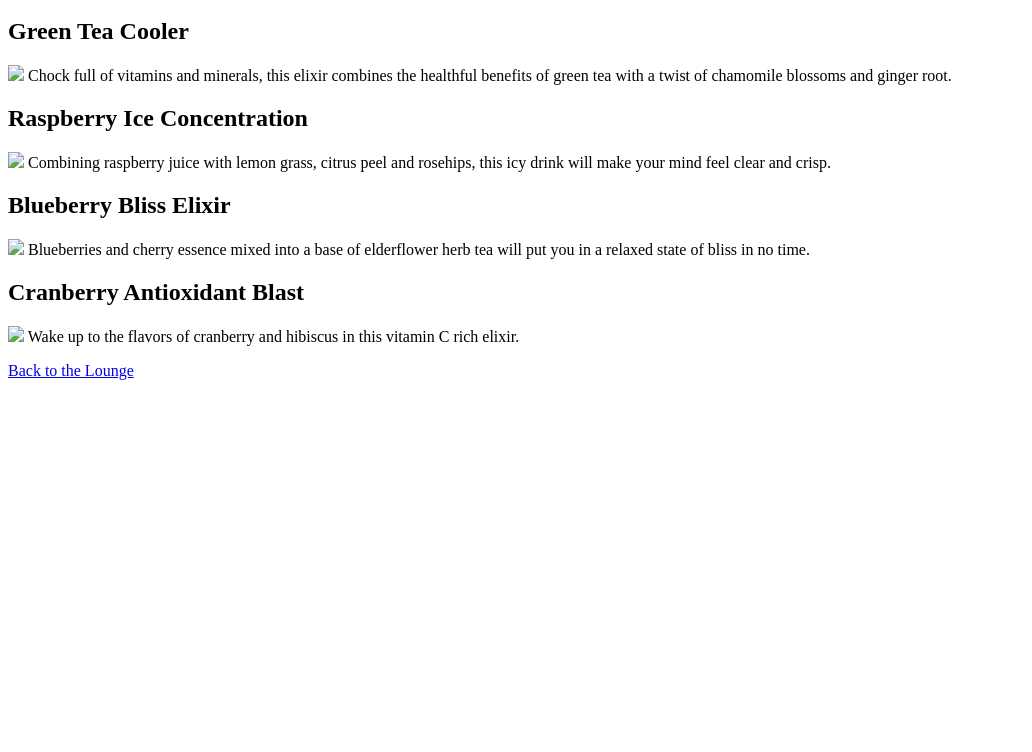
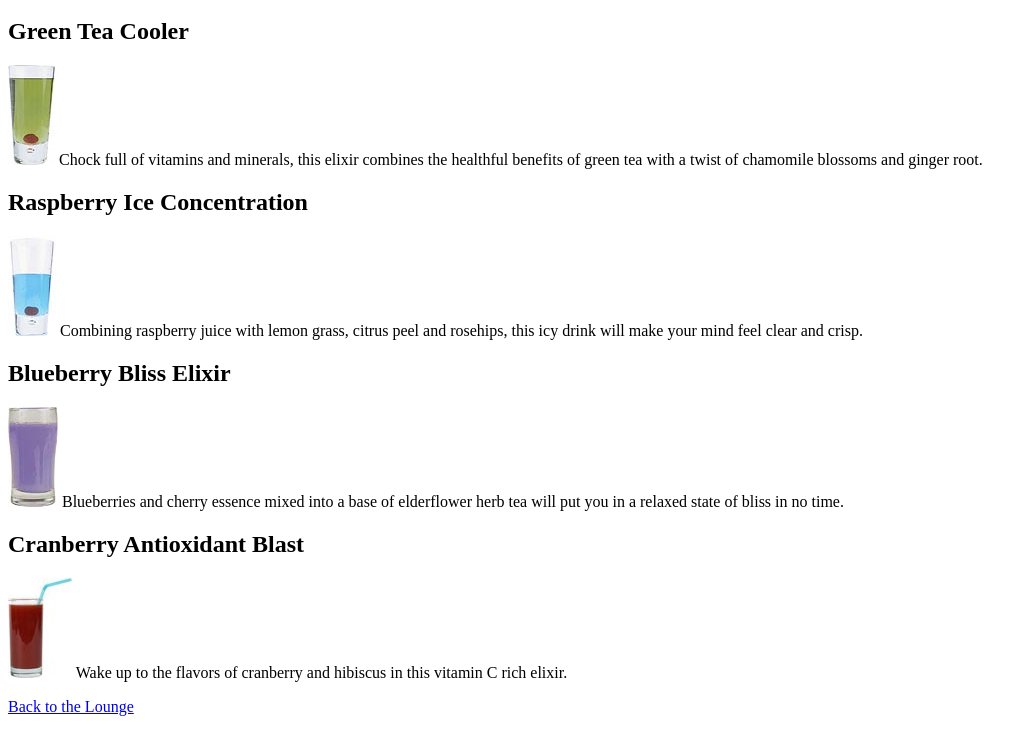
Before and after one commit to mmpandit/HMTL, a plain HTML site: page lounge/beverages/elixir.html in a window 1280 px wide. Shown: the part 48-800 px from the top of the page, without its empty margins (0-1032 px from the left). Drawn offline with Linux system fonts and the light colour scheme.

Commit message:
fixed file paths

```diff
--- a/lounge/beverages/elixir.html
+++ b/lounge/beverages/elixir.html
@@ -7,31 +7,31 @@
 
     <h2>Green Tea Cooler</h2>
     <p>
-      <img src="img\green.jpg">
+      <img src="..\images\green.jpg">
       Chock full of vitamins and minerals, this elixir
       combines the healthful benefits of green tea with
       a twist of chamomile blossoms and ginger root.
     </p>
     <h2>Raspberry Ice Concentration</h2>
     <p>
-      <img src="img\lightblue.jpg">
+      <img src="..\images\lightblue.jpg">
       Combining raspberry juice with lemon grass,
       citrus peel and rosehips, this icy drink
       will make your mind feel clear and crisp.
     </p>
     <h2>Blueberry Bliss Elixir</h2>
     <p>
-      <img src="img\blue.jpg">
+      <img src="..\images\blue.jpg">
       Blueberries and cherry essence mixed into a base
       of elderflower herb tea will put you in a relaxed
       state of bliss in no time.
     </p>
     <h2>Cranberry Antioxidant Blast</h2>
     <p>
-      <img src="img\red.jpg">
+      <img src="..\images\red.jpg">
       Wake up to the flavors of cranberry and hibiscus
       in this vitamin C rich elixir.
     </p>
-    <p><a href="lounge.html">Back to the Lounge</a></p>
+    <p><a href="..\lounge.html">Back to the Lounge</a></p>
   </body>
 </html>
```
Also changed, not shown: lounge/about/directions.html (+1 -1 lines).
